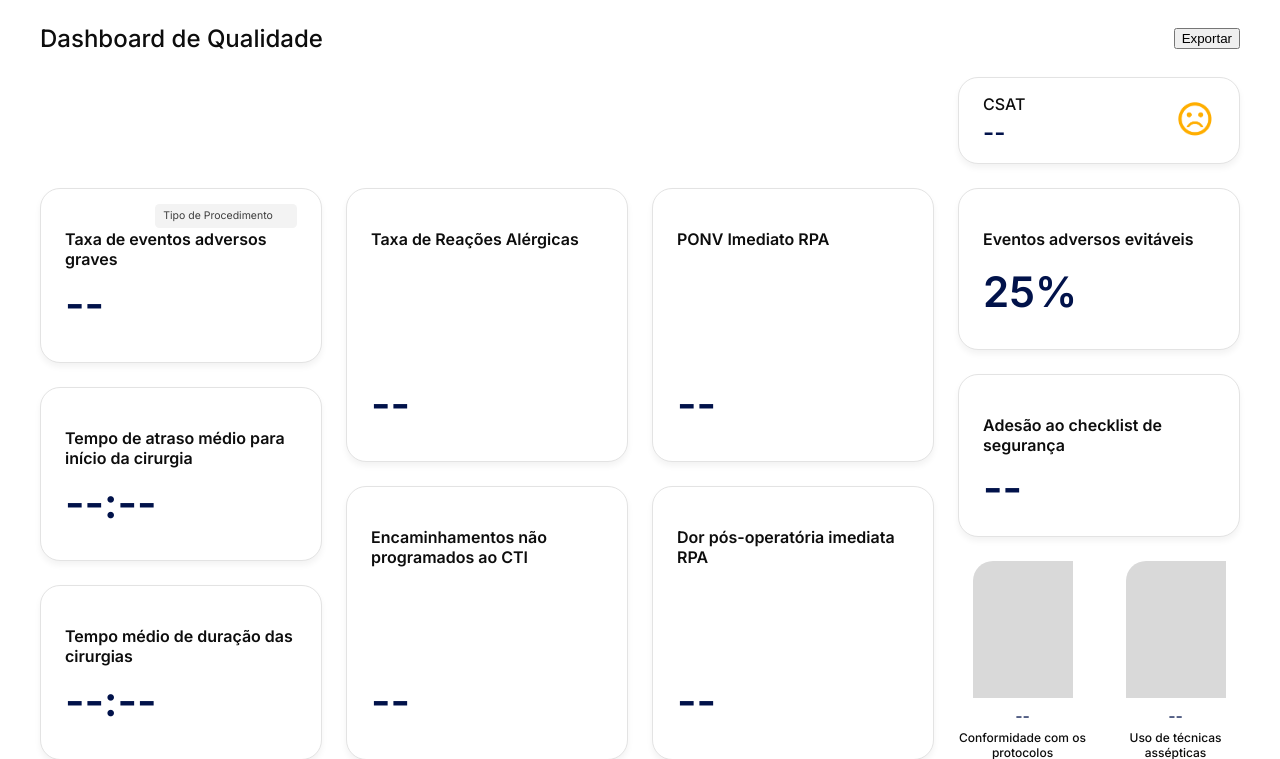
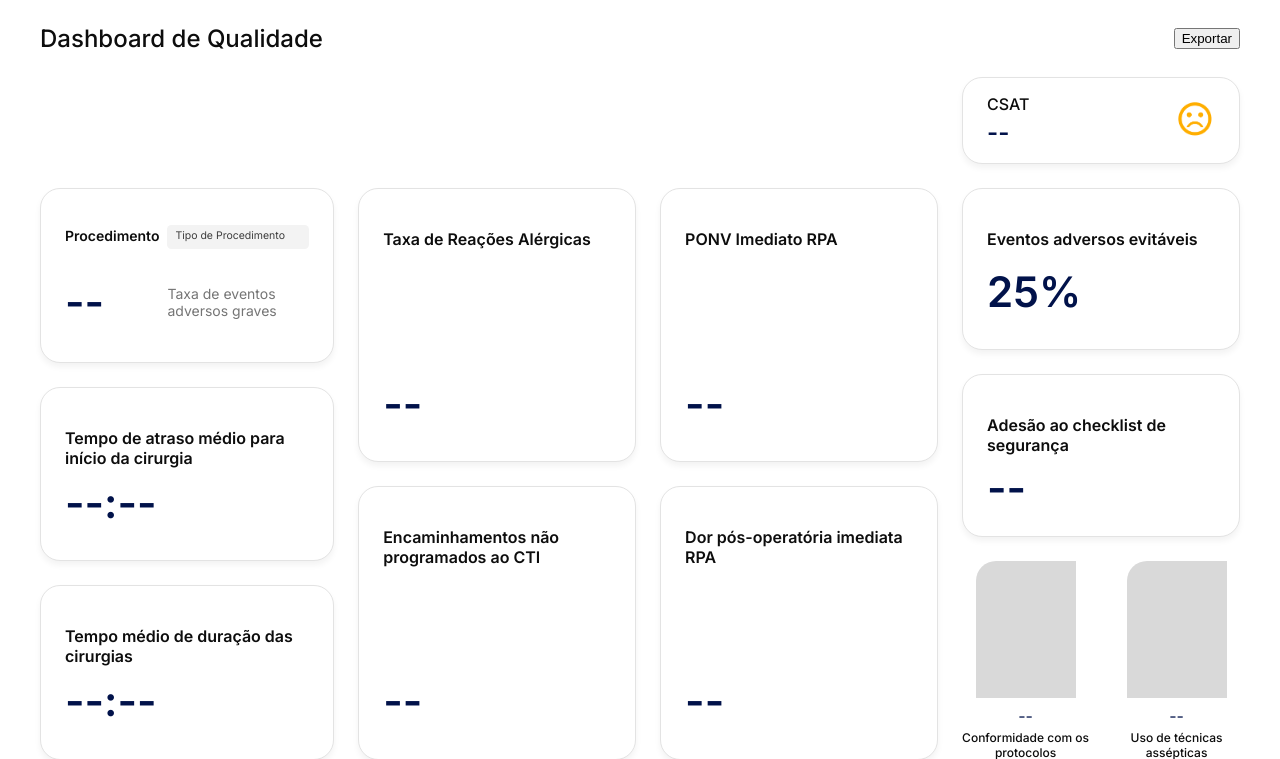
Before and after one commit to and270/erp_coopanest, a Django app: template dashboard/templates/dashboard.html in a window 1280 px wide. Shown: the part 90-849 px from the top of the page. Run offline with Django 5.2, Linux system fonts and the light colour scheme; the template is opened without the code that fills it, so the values that code supplies are empty.

Commit message:
Ajusta visual do card de escolha do procedimento

```diff
--- a/dashboard/templates/dashboard.html
+++ b/dashboard/templates/dashboard.html
@@ -36,9 +36,8 @@
 
         <!-- Column 1 -->
         <div class="metrics-column-1">
-            <div class="metric-card">
-                <h3>Taxa de eventos adversos graves</h3>
-                <div class="metric-value">{% if metrics.eventos_adversos %}{{ metrics.eventos_adversos|floatformat:0 }}%{% else %}--{% endif %}</div>
+            <div class="metric-card eventos-adversos">
+                <h3>Procedimento</h3>
                 <div class="procedure-filter">
                     <select id="procedimentoFilter">
                         <option value="">Tipo de Procedimento</option>
@@ -49,6 +48,8 @@
                         {% endfor %}
                     </select>
                 </div>
+                <div class="metric-value">{% if metrics.eventos_adversos %}{{ metrics.eventos_adversos|floatformat:0 }}%{% else %}--{% endif %}</div>
+                <div class="metric-label">Taxa de eventos adversos graves</div>
             </div>
 
             <div class="metric-card">
--- a/static/css/dashboard.css
+++ b/static/css/dashboard.css
@@ -252,3 +252,38 @@
         width: 100%;
     }
 }
+
+/* Special styling for eventos adversos card */
+.metric-card.eventos-adversos {
+    display: grid;
+    grid-template-areas:
+        "title filter"
+        "value label";
+    align-items: center;
+    gap: 8px;
+}
+
+.metric-card.eventos-adversos h3 {
+    grid-area: title;
+    margin: 0;
+    font-size: 14px;
+}
+
+.metric-card.eventos-adversos .procedure-filter {
+    grid-area: filter;
+    position: static;
+}
+
+.metric-card.eventos-adversos .metric-value {
+    grid-area: value;
+    margin: 0;
+}
+
+.metric-card.eventos-adversos .metric-label {
+    grid-area: label;
+    color: #757575;
+    font-family: Inter;
+    font-size: 14px;
+    font-weight: 400;
+    text-align: left;
+}
```
